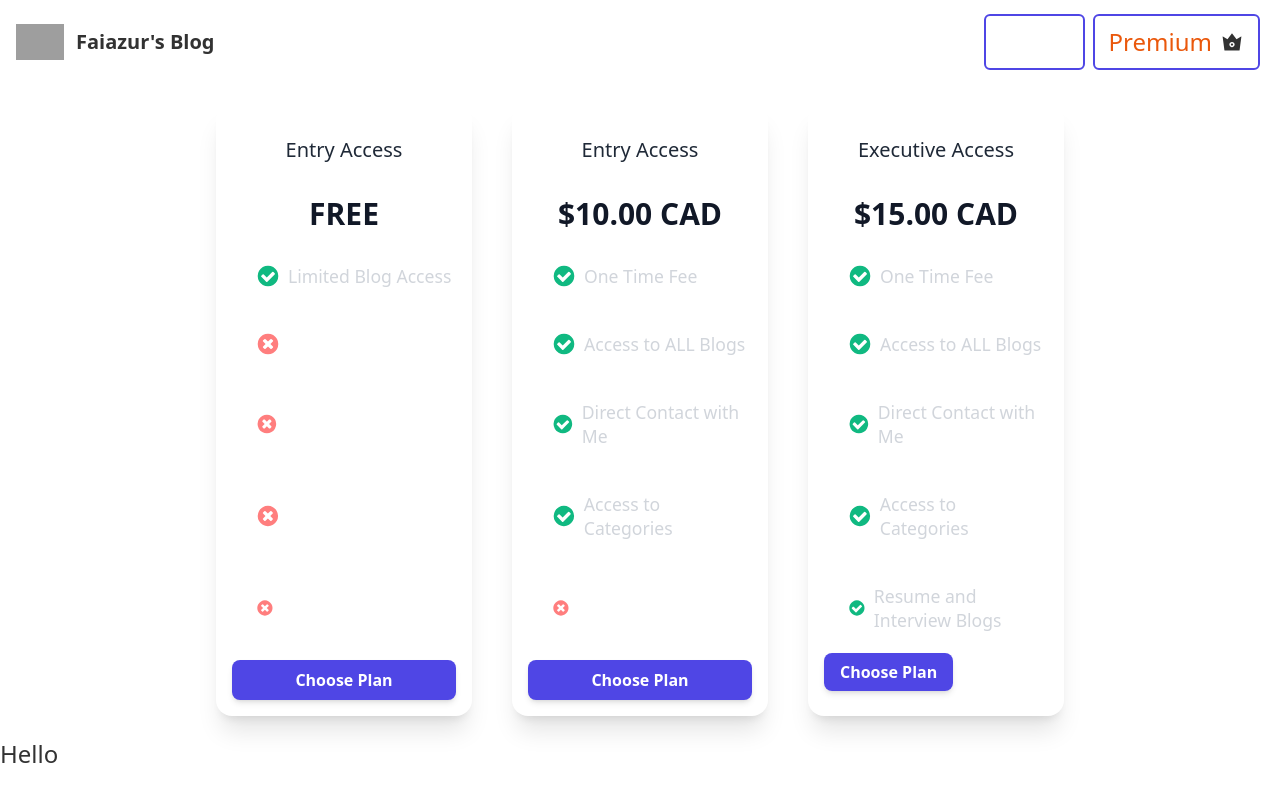
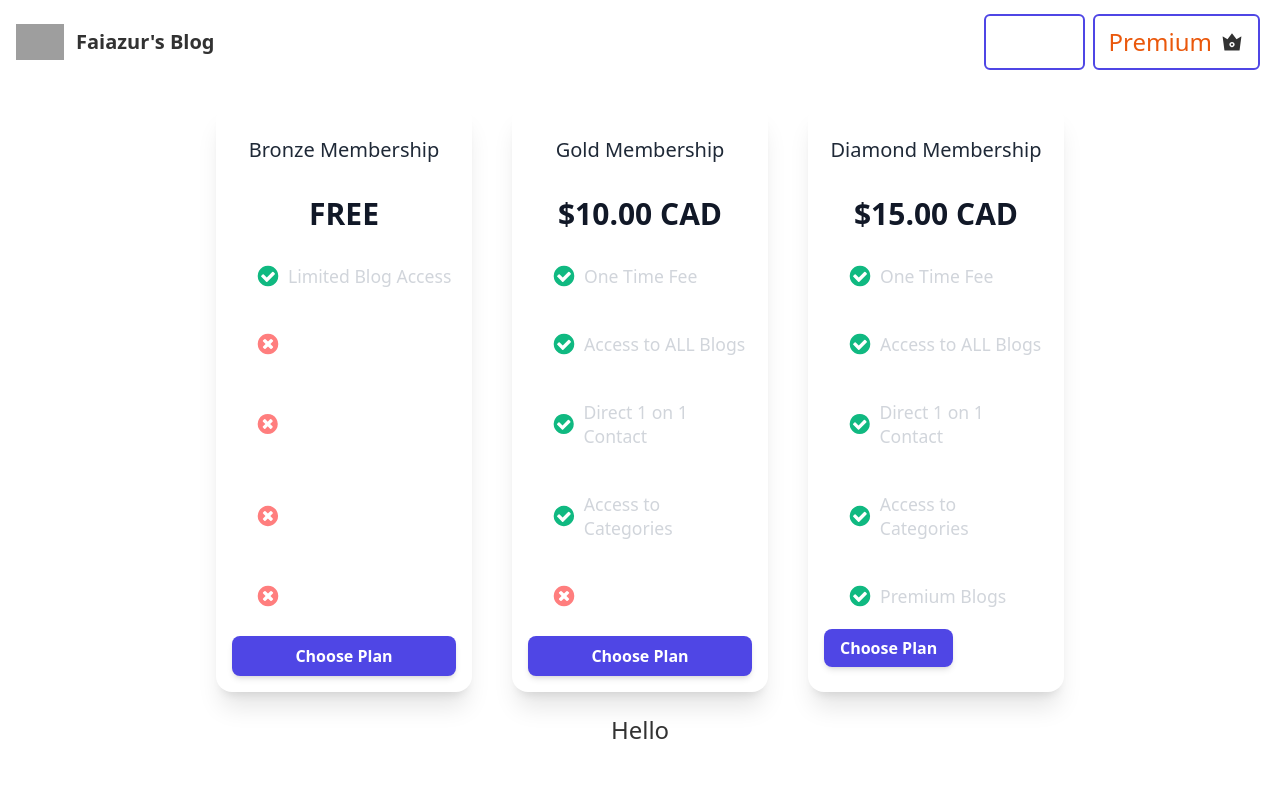
Before and after one commit to Siam63/blogger.io, a Next.js app: page /Premium in a window 1280 px wide. Built offline with nearby package versions, Linux system fonts and the light colour scheme; grey boxes are pictures that could not be loaded.

Commit message:
billing page added

```diff
--- a/components/Billing.js
+++ /dev/null
@@ -1,11 +0,0 @@
-import React from 'react'
-
-function Billing() {
-    return (
-        <div>
-            <h1>Billing Page</h1>
-        </div>
-    )
-}
-
-export default Billing
--- a/components/PremiumBlock.js
+++ b/components/PremiumBlock.js
@@ -1,12 +1,13 @@
-import React from 'react'
+import React from 'react';
+import Link from 'next/link';
 
 function PremiumBlock() {
     return (
-        <div>
-            <div className="py-5 flex justify-center">
-                <div class="w-64 p-4 bg-white shadow-xl rounded-2xl dark:bg-gray-800">
+        <div className="flex flex-col items-center">
+            <div className="flex flex-col md:flex-row justify-center">
+                <div class="my-5 mx-5 w-64 p-4 bg-white shadow-xl rounded-2xl dark:bg-gray-800 hover:scale-110 transition-all delay-75">
                     <p class="text-center text-xl font-medium text-gray-800 dark:text-gray-50">
-                        Entry Access
+                        Bronze Membership
                     </p>
                     <p class="text-center text-3xl font-bold text-gray-900 dark:text-white">
                         FREE
@@ -31,7 +32,7 @@ function PremiumBlock() {
                                 <path d="M1277 1122q0-26-19-45l-181-181 181-181q19-19 19-45 0-27-19-46l-90-90q-19-19-46-19-26 0-45 19l-181 181-181-181q-19-19-45-19-27 0-46 19l-90 90q-19 19-19 46 0 26 19 45l181 181-181 181q-19 19-19 45 0 27 19 46l90 90q19 19 46 19 26 0 45-19l181-181 181 181q19 19 45 19 27 0 46-19l90-90q19-19 19-46zm387-226q0 209-103 385.5t-279.5 279.5-385.5 103-385.5-103-279.5-279.5-103-385.5 103-385.5 279.5-279.5 385.5-103 385.5 103 279.5 279.5 103 385.5z">
                                 </path>
                             </svg>
-                            Direct Contact with Me
+                            Direct 1 on 1 Contact
                         </li>
                         <li class="mb-3 flex items-center opacity-50 text-white">
                             <svg xmlns="http://www.w3.org/2000/svg" width="6" height="6" class="w-6 h-6 mr-2" fill="red" viewBox="0 0 1792 1792">
@@ -45,7 +46,7 @@ function PremiumBlock() {
                                 <path d="M1277 1122q0-26-19-45l-181-181 181-181q19-19 19-45 0-27-19-46l-90-90q-19-19-46-19-26 0-45 19l-181 181-181-181q-19-19-45-19-27 0-46 19l-90 90q-19 19-19 46 0 26 19 45l181 181-181 181q-19 19-19 45 0 27 19 46l90 90q19 19 46 19 26 0 45-19l181-181 181 181q19 19 45 19 27 0 46-19l90-90q19-19 19-46zm387-226q0 209-103 385.5t-279.5 279.5-385.5 103-385.5-103-279.5-279.5-103-385.5 103-385.5 279.5-279.5 385.5-103 385.5 103 279.5 279.5 103 385.5z">
                                 </path>
                             </svg>
-                            Resume and Interview Blogs
+                            Premium Blogs
                         </li>
                     </ul>
                     <button type="button" class="py-2 px-4  bg-indigo-600 hover:bg-indigo-700 focus:ring-indigo-500 focus:ring-offset-indigo-200 text-white w-full transition ease-in duration-200 text-center text-base font-semibold shadow-md focus:outline-none focus:ring-2 focus:ring-offset-2  rounded-lg ">
@@ -53,9 +54,9 @@ function PremiumBlock() {
                     </button>
                 </div>
 
-                <div class="ml-10 w-64 p-4 bg-white shadow-xl rounded-2xl dark:bg-gray-800">
+                <div class="my-5 mx-5 w-64 p-4 bg-white shadow-xl rounded-2xl dark:bg-gray-800 hover:scale-110 transition-all delay-75">
                     <p class="text-center text-xl font-medium text-gray-800 dark:text-gray-50">
-                        Entry Access
+                        Gold Membership
                     </p>
                     <p class="text-center text-3xl font-bold text-gray-900 dark:text-white">
                         $10.00 CAD
@@ -80,7 +81,7 @@ function PremiumBlock() {
                                 <path d="M1412 734q0-28-18-46l-91-90q-19-19-45-19t-45 19l-408 407-226-226q-19-19-45-19t-45 19l-91 90q-18 18-18 46 0 27 18 45l362 362q19 19 45 19 27 0 46-19l543-543q18-18 18-45zm252 162q0 209-103 385.5t-279.5 279.5-385.5 103-385.5-103-279.5-279.5-103-385.5 103-385.5 279.5-279.5 385.5-103 385.5 103 279.5 279.5 103 385.5z">
                                 </path>
                             </svg>
-                            Direct Contact with Me
+                            Direct 1 on 1 Contact
                         </li>
                         <li class="mb-3 flex items-center text-gray-300">
                             <svg class="w-6 h-6 mr-2" xmlns="http://www.w3.org/2000/svg" width="6" height="6" stroke="currentColor" fill="#10b981" viewBox="0 0 1792 1792">
@@ -94,7 +95,7 @@ function PremiumBlock() {
                                 <path d="M1277 1122q0-26-19-45l-181-181 181-181q19-19 19-45 0-27-19-46l-90-90q-19-19-46-19-26 0-45 19l-181 181-181-181q-19-19-45-19-27 0-46 19l-90 90q-19 19-19 46 0 26 19 45l181 181-181 181q-19 19-19 45 0 27 19 46l90 90q19 19 46 19 26 0 45-19l181-181 181 181q19 19 45 19 27 0 46-19l90-90q19-19 19-46zm387-226q0 209-103 385.5t-279.5 279.5-385.5 103-385.5-103-279.5-279.5-103-385.5 103-385.5 279.5-279.5 385.5-103 385.5 103 279.5 279.5 103 385.5z">
                                 </path>
                             </svg>
-                            Resume and Interview Blogs
+                            Premium Blogs
                         </li>
                     </ul>
                     <button type="button" class="py-2 px-4  bg-indigo-600 hover:bg-indigo-700 focus:ring-indigo-500 focus:ring-offset-indigo-200 text-white w-full transition ease-in duration-200 text-center text-base font-semibold shadow-md focus:outline-none focus:ring-2 focus:ring-offset-2  rounded-lg ">
@@ -102,9 +103,9 @@ function PremiumBlock() {
                     </button>
                 </div>
 
-                <div class="ml-10 w-64 p-4 bg-white shadow-xl rounded-2xl dark:bg-gray-800">
+                <div class="my-5 mx-5 p-4 w-64 bg-white shadow-xl rounded-2xl dark:bg-gray-800 hover:scale-110 transition-all delay-75">
                     <p class="text-center text-xl font-medium text-gray-800 dark:text-gray-50">
-                        Executive Access
+                        Diamond Membership
                     </p>
                     <p class="text-center text-3xl font-bold text-gray-900 dark:text-white">
                         $15.00 CAD
@@ -129,7 +130,7 @@ function PremiumBlock() {
                                 <path d="M1412 734q0-28-18-46l-91-90q-19-19-45-19t-45 19l-408 407-226-226q-19-19-45-19t-45 19l-91 90q-18 18-18 46 0 27 18 45l362 362q19 19 45 19 27 0 46-19l543-543q18-18 18-45zm252 162q0 209-103 385.5t-279.5 279.5-385.5 103-385.5-103-279.5-279.5-103-385.5 103-385.5 279.5-279.5 385.5-103 385.5 103 279.5 279.5 103 385.5z">
                                 </path>
                             </svg>
-                            Direct Contact with Me
+                            Direct 1 on 1 Contact
                         </li>
                         <li class="mb-3 flex items-center text-gray-300">
                             <svg class="w-6 h-6 mr-2" xmlns="http://www.w3.org/2000/svg" width="6" height="6" stroke="currentColor" fill="#10b981" viewBox="0 0 1792 1792">
@@ -138,17 +139,18 @@ function PremiumBlock() {
                             </svg>
                             Access to Categories
                         </li>
+
                         <li class="mb-3 flex items-center text-gray-300">
                             <svg class="w-6 h-6 mr-2" xmlns="http://www.w3.org/2000/svg" width="6" height="6" stroke="currentColor" fill="#10b981" viewBox="0 0 1792 1792">
                                 <path d="M1412 734q0-28-18-46l-91-90q-19-19-45-19t-45 19l-408 407-226-226q-19-19-45-19t-45 19l-91 90q-18 18-18 46 0 27 18 45l362 362q19 19 45 19 27 0 46-19l543-543q18-18 18-45zm252 162q0 209-103 385.5t-279.5 279.5-385.5 103-385.5-103-279.5-279.5-103-385.5 103-385.5 279.5-279.5 385.5-103 385.5 103 279.5 279.5 103 385.5z">
                                 </path>
                             </svg>
-                            Resume and Interview Blogs
+                            Premium Blogs
                         </li>
                     </ul>
-                    <a href="/Billing" type="button" class="py-2 px-4  bg-indigo-600 hover:bg-indigo-700 focus:ring-indigo-500 focus:ring-offset-indigo-200 text-white w-full transition ease-in duration-200 text-center text-base font-semibold shadow-md focus:outline-none focus:ring-2 focus:ring-offset-2  rounded-lg ">
+                    <Link href="/Billing" type="button" class="py-2 px-4  bg-indigo-600 hover:bg-indigo-700 focus:ring-indigo-500 focus:ring-offset-indigo-200 text-white w-full transition ease-in duration-200 text-center text-base font-semibold shadow-md focus:outline-none focus:ring-2 focus:ring-offset-2  rounded-lg ">
                         Choose Plan
-                    </a>
+                    </Link>
                 </div>
             </div>
 
--- /dev/null
+++ b/pages/Billing.js
@@ -0,0 +1,37 @@
+import React, { useState } from 'react'
+import Nav from '@/components/Nav'
+
+function Billing() {
+    const [billType, setBillType] = useState();
+
+    return (
+        <div>
+            <Nav />
+            <div className="p-5 text-center">
+                <h1 className="font-semibold pb-5">Please confirm your membership before proceeding.</h1>
+                <div className="flex justify-center">
+                    <div className="flex flex-col">
+                        <div className="py-2">
+                            <input type="radio" name="billType" value="Bronze" onChange={e => setBillType(e.target.value)}/>
+                            <span className="ml-2 font-semibold text-xl">Bronze Membership</span>
+                        </div>
+                        <div className="py-2">
+                            <input type="radio" name="billType" value="Gold" onChange={e => setBillType(e.target.value)}/>
+                            <span className="ml-2 font-semibold text-xl">Gold Membership</span>
+                        </div>
+                        <div className="py-2">
+                            <input type="radio" name="billType" value="Diamond" onChange={e => setBillType(e.target.value)}/>
+                            <span className="ml-2 font-semibold text-xl">Diamond Membership</span>
+                        </div>
+                    </div>
+                </div>
+                <div className="pt-5">
+                    <h1>{billType} Membership</h1>
+                </div>
+            </div>
+
+        </div>
+    )
+}
+
+export default Billing
```
